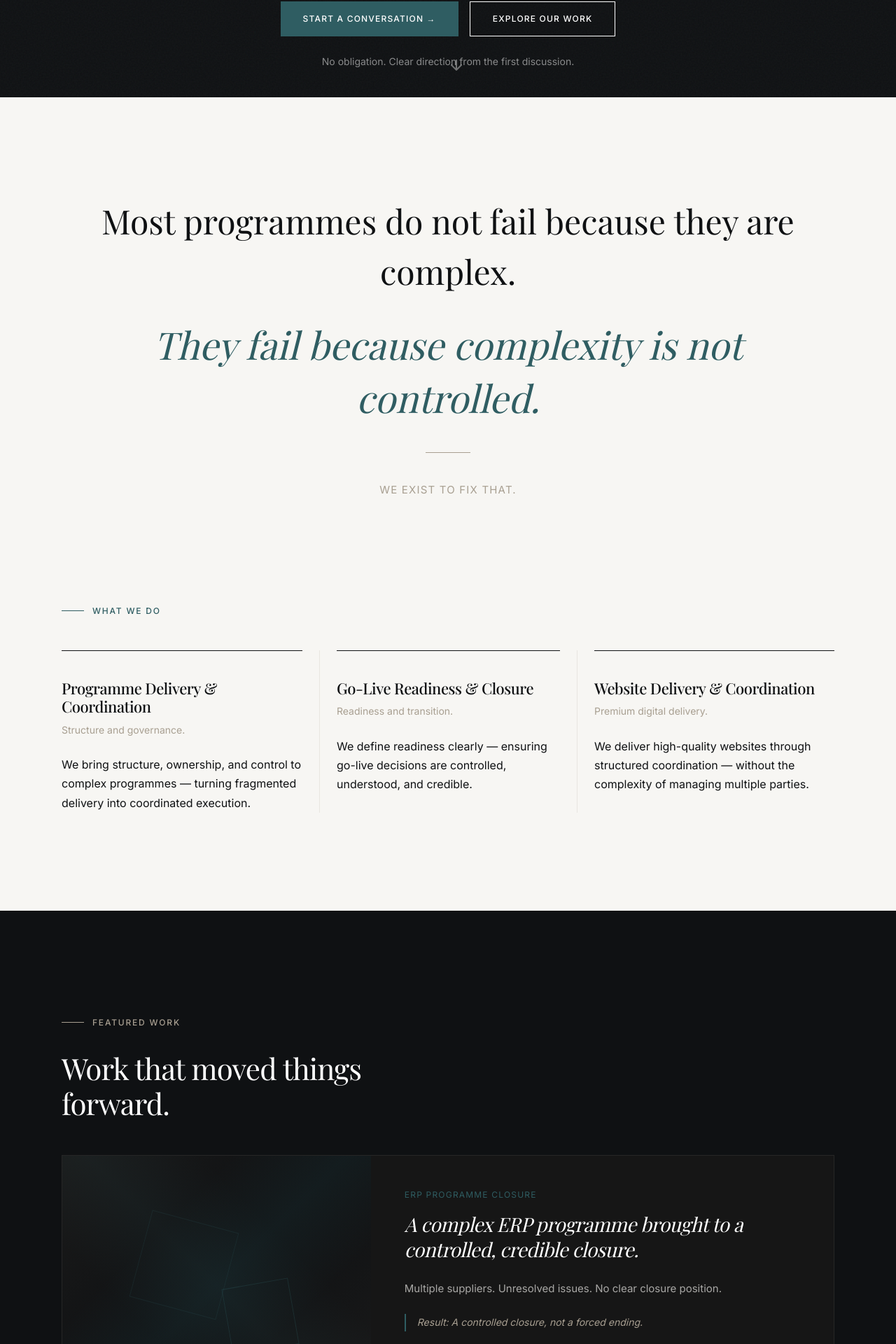
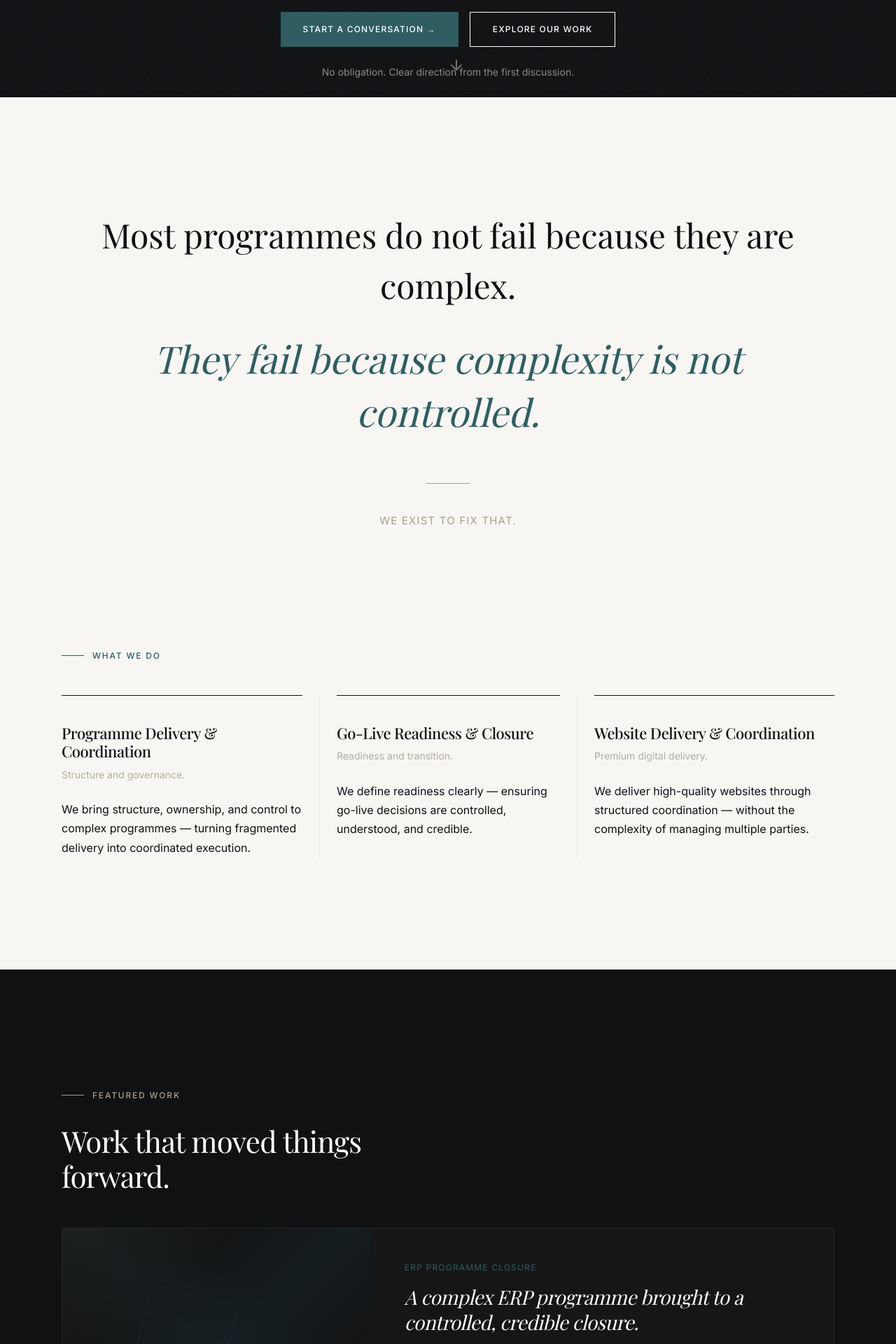
Before and after one commit to getsinto/TheStrativa, a Next.js app: page / in a window 1280 px wide. Shown: the part 741-2661 px from the top of the page at 70% size. Built offline with nearby package versions, Linux system fonts and the light colour scheme; no server answers.

Commit message:
Update homepage: improve spacing, lighter subtext, refine copy

```diff
--- a/app/page.tsx
+++ b/app/page.tsx
@@ -74,7 +74,7 @@ export default function HomePage() {
 
           {/* Subtext */}
           <p
-            className="text-[18px] font-light leading-[1.7] max-w-[560px] mx-auto mb-12 animate-fadeUp"
+            className="text-[18px] font-light leading-[1.7] max-w-[480px] mx-auto mb-12 animate-fadeUp"
             style={{
               color: 'rgba(247, 246, 243, 0.72)',
               animationDelay: '250ms',
@@ -96,7 +96,7 @@ export default function HomePage() {
               <Button
                 href="/case-studies"
                 variant="secondary"
-                className="border-white text-white hover:bg-white hover:text-[#0F1113]"
+                className="border border-white text-white hover:bg-white hover:text-[#0F1113] px-8 py-3"
               >
                 Explore Our Work
               </Button>
@@ -129,7 +129,7 @@ export default function HomePage() {
       </section>
 
       {/* SECTION 2 — STATEMENT */}
-      <section className="bg-[#F7F6F3] py-[140px]">
+      <section className="bg-[#F7F6F3] py-[160px]">
         <div className="container-custom max-w-4xl">
           <AnimatedSection>
             <p
@@ -139,7 +139,7 @@ export default function HomePage() {
               Most programmes do not fail because they are complex.
             </p>
             <p
-              className="font-display italic text-[#2F5D62] text-center leading-[1.4] mb-10"
+              className="font-display italic text-[#2F5D62] text-center leading-[1.4] mb-16"
               style={{ fontSize: 'clamp(32px, 4.5vw, 54px)' }}
             >
               They fail because complexity is not controlled.
@@ -155,20 +155,20 @@ export default function HomePage() {
       </section>
 
       {/* SECTION 3 — SERVICES GRID */}
-      <section className="bg-[#F7F6F3] pb-[140px]">
+      <section className="bg-[#F7F6F3] pb-[160px]">
         <div className="container-custom max-w-5xl">
           <div className="mb-12">
             <SectionLabel>WHAT WE DO</SectionLabel>
           </div>
 
-          <div className="grid grid-cols-1 md:grid-cols-3 gap-6 md:gap-0 md:divide-x md:divide-[#E8E6E1]">
+          <div className="grid grid-cols-1 md:grid-cols-3 gap-10 md:gap-0 md:divide-x md:divide-[#E8E6E1]">
             {/* Card 1 */}
             <AnimatedSection delay={0} className="md:pr-6">
               <div className="pt-10 border-t border-[#0F1113]">
                 <h3 className="font-display text-[22px] text-[#0F1113] font-medium">
                   Programme Delivery & Coordination
                 </h3>
-                <p className="text-[14px] text-[#A89F91] mt-2">Structure and governance.</p>
+                <p className="text-[14px] text-[#B5ADA0] mt-2">Structure and governance.</p>
                 <p className="text-[16px] text-[#0F1113] opacity-72 mt-6 leading-[1.7]">
                   We bring structure, ownership, and control to complex programmes — turning fragmented delivery into coordinated execution.
                 </p>
@@ -181,7 +181,7 @@ export default function HomePage() {
                 <h3 className="font-display text-[22px] text-[#0F1113] font-medium">
                   Go-Live Readiness & Closure
                 </h3>
-                <p className="text-[14px] text-[#A89F91] mt-2">Readiness and transition.</p>
+                <p className="text-[14px] text-[#B5ADA0] mt-2">Readiness and transition.</p>
                 <p className="text-[16px] text-[#0F1113] opacity-72 mt-6 leading-[1.7]">
                   We define readiness clearly — ensuring go-live decisions are controlled, understood, and credible.
                 </p>
@@ -194,7 +194,7 @@ export default function HomePage() {
                 <h3 className="font-display text-[22px] text-[#0F1113] font-medium">
                   Website Delivery & Coordination
                 </h3>
-                <p className="text-[14px] text-[#A89F91] mt-2">Premium digital delivery.</p>
+                <p className="text-[14px] text-[#B5ADA0] mt-2">Premium digital delivery.</p>
                 <p className="text-[16px] text-[#0F1113] opacity-72 mt-6 leading-[1.7]">
                   We deliver high-quality websites through structured coordination — without the complexity of managing multiple parties.
                 </p>
@@ -205,7 +205,7 @@ export default function HomePage() {
       </section>
 
       {/* SECTION 4 — FEATURED WORK */}
-      <section className="bg-[#0F1113] py-[140px]">
+      <section className="bg-[#0F1113] py-[160px]">
         <div className="container-custom">
           <AnimatedSection>
             <div className="mb-8">
@@ -254,9 +254,9 @@ export default function HomePage() {
                 <p className="text-[15px] leading-[1.7] mb-6" style={{ color: 'rgba(247, 246, 243, 0.65)' }}>
                   Multiple suppliers. Unresolved issues. No clear closure position.
                 </p>
-                <div className="border-l-2 border-[#2F5D62] pl-4 mb-6">
+                <div className="border-l-2 border-[#2F5D62] pl-4 mb-6 mt-8">
                   <p className="text-[14px] italic text-[#A89F91]">
-                    Result: A controlled closure, not a forced ending.
+                    A controlled closure, not a forced ending.
                   </p>
                 </div>
                 <Button href="/case-studies" variant="ghost" className="text-white">
@@ -279,7 +279,7 @@ export default function HomePage() {
       </section>
 
       {/* SECTION 5 — HOW WE WORK */}
-      <section className="bg-[#F7F6F3] py-[140px]">
+      <section className="bg-[#F7F6F3] py-[160px]">
         <div className="container-custom">
           <div className="grid grid-cols-1 lg:grid-cols-5 gap-12 lg:gap-16">
             {/* Left Column */}
@@ -358,7 +358,7 @@ export default function HomePage() {
       </section>
 
       {/* SECTION 6 — CLOSING CTA */}
-      <section className="bg-[#0F1113] py-[140px]">
+      <section className="bg-[#0F1113] py-[160px]">
         <div className="container-custom max-w-2xl text-center">
           <AnimatedSection>
             <div className="mb-8 flex justify-center">
@@ -371,7 +371,7 @@ export default function HomePage() {
               className="text-[18px] text-white max-w-lg mx-auto mb-12 leading-[1.7]"
               style={{ opacity: 0.65 }}
             >
-              We are here to help you move from where you are to where delivery is controlled.
+              We help you move from where you are to where delivery is controlled.
             </p>
             <div className="flex justify-center">
               <Button href="/contact" variant="primary">
```
Also changed, not shown: test-sanity-connection.js (added, +38 -0 lines), 1 other file (tests, documents, lock files or other folders).
